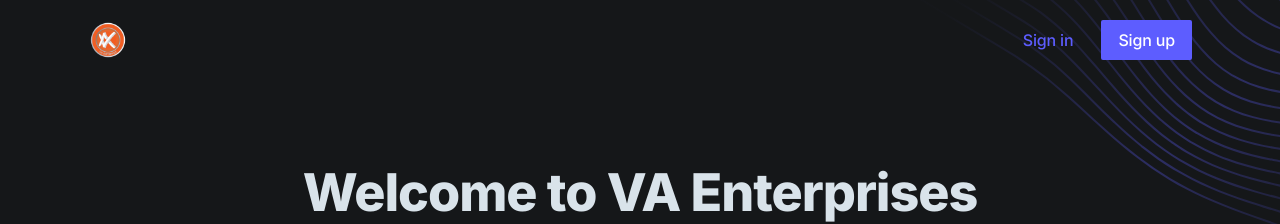
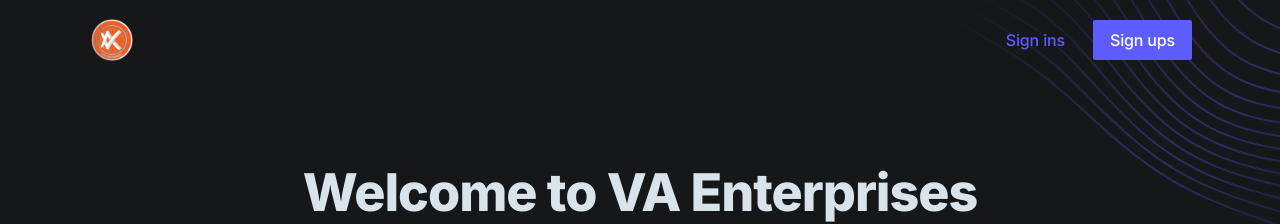
Before and after one commit to vaenterprisesin/vaenterprises, a Next.js app: page / in a window 1280 px wide. Shown: the top 224 px of the page. Built offline with nearby package versions, Linux system fonts and the light colour scheme.

Commit message:
Update header.tsx

```diff
--- a/components/ui/header.tsx
+++ b/components/ui/header.tsx
@@ -12,7 +12,7 @@ export default function Header() {
           <div className="shrink-0 mr-4">
             {/* Logo */}
             <Link href="/" className="block" aria-label="Cruip">
-                <Image className="w-10 h-10 rounded-full" src={Logo}  alt="VA Enterprises Logo" />
+                <Image className="w-12 h-12 rounded-full" src={Logo}  alt="VA Enterprises Logo" />
             </Link>
           </div>
 
@@ -25,12 +25,12 @@ export default function Header() {
                   href="/signin"
                   className="font-medium text-purple-600 hover:text-gray-200 px-4 py-3 flex items-center transition duration-150 ease-in-out"
                 >
-                  Sign in
+                  Sign ins
                 </Link>
               </li>
               <li>
                 <Link href="/signup" className="btn-sm text-white bg-purple-600 hover:bg-purple-700 ml-3">
-                  Sign up
+                  Sign ups
                 </Link>
               </li>
             </ul>
```
